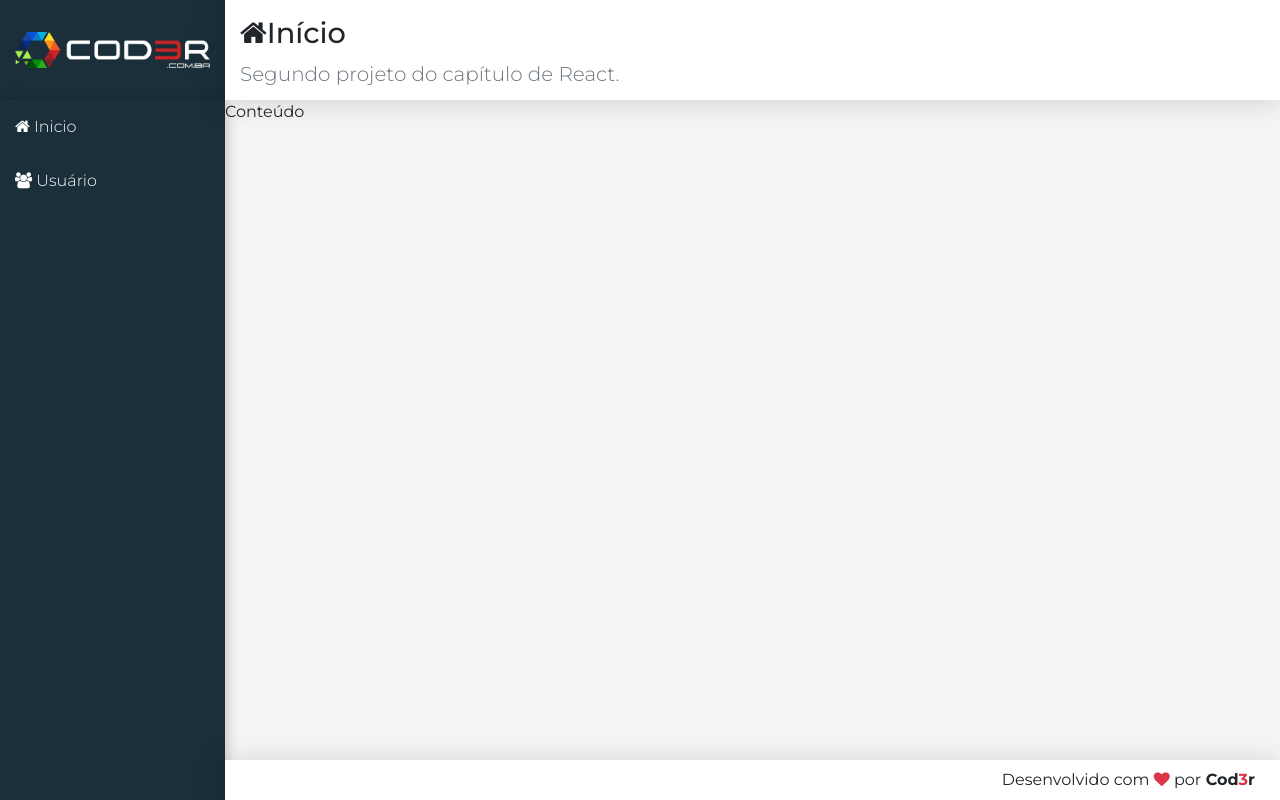
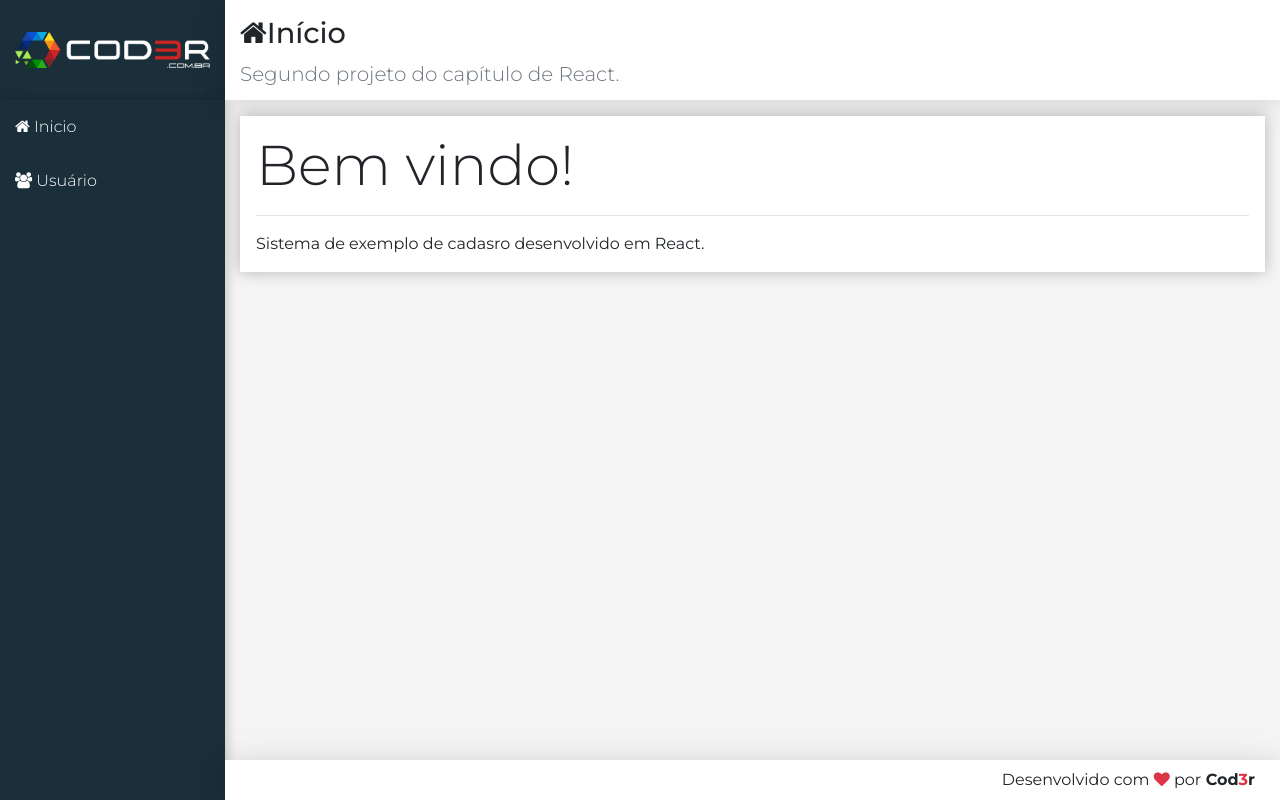
Before and after one commit to JardielSousa/Udemy-Web-Moderno-javascript-2018-code3r, a React (Create React App) app in the folder react/crud/frontend/: page / in a window 1280 px wide. Built offline with nearby package versions, Linux system fonts and the light colour scheme.

Commit message:
React crud componente conteúdo

```diff
--- /dev/null
+++ b/react/crud/frontend/src/components/home/Home.jsx
@@ -0,0 +1,11 @@
+import React from "react";
+import Main from "../template/Main";
+
+export default props =>
+  <Main icon="home" title="Início" subtitle="Segundo projeto do capítulo de React.">
+    <div className="display-4">Bem vindo!</div>
+    <hr />
+    <p className="mb-0">
+      Sistema de exemplo de cadasro desenvolvido em React.
+    </p>
+  </Main>
--- a/react/crud/frontend/src/components/template/Main.css
+++ b/react/crud/frontend/src/components/template/Main.css
@@ -0,0 +1,4 @@
+main > div {
+  background-color: #fff;
+  box-shadow: 0px 0px 15px #0004;
+}
--- a/react/crud/frontend/src/components/template/Main.jsx
+++ b/react/crud/frontend/src/components/template/Main.jsx
@@ -5,7 +5,9 @@
 export default props =>
   <React.Fragment>
     <Header {...props} />
-    <main className="content">
-      Conteúdo
+    <main className="content container-fluid">
+      <div className="p-3 mt-3">
+        {props.children}
+      </div>
     </main>
   </React.Fragment>
--- a/react/crud/frontend/src/main/App.jsx
+++ b/react/crud/frontend/src/main/App.jsx
@@ -5,13 +5,13 @@
 
 import Logo from "../components/template/Logo"
 import Nav from "../components/template/Nav"
-import Main from "../components/template/Main"
+import Home from "../components/home/Home"
 import Footer from "../components/template/Footer"
 
 export default props =>
   <div className="app">
     <Logo />
     <Nav />
-    <Main icon="home" title="Início" subtitle="Segundo projeto do capítulo de React." />
+    <Home />
     <Footer />
   </div>
```
